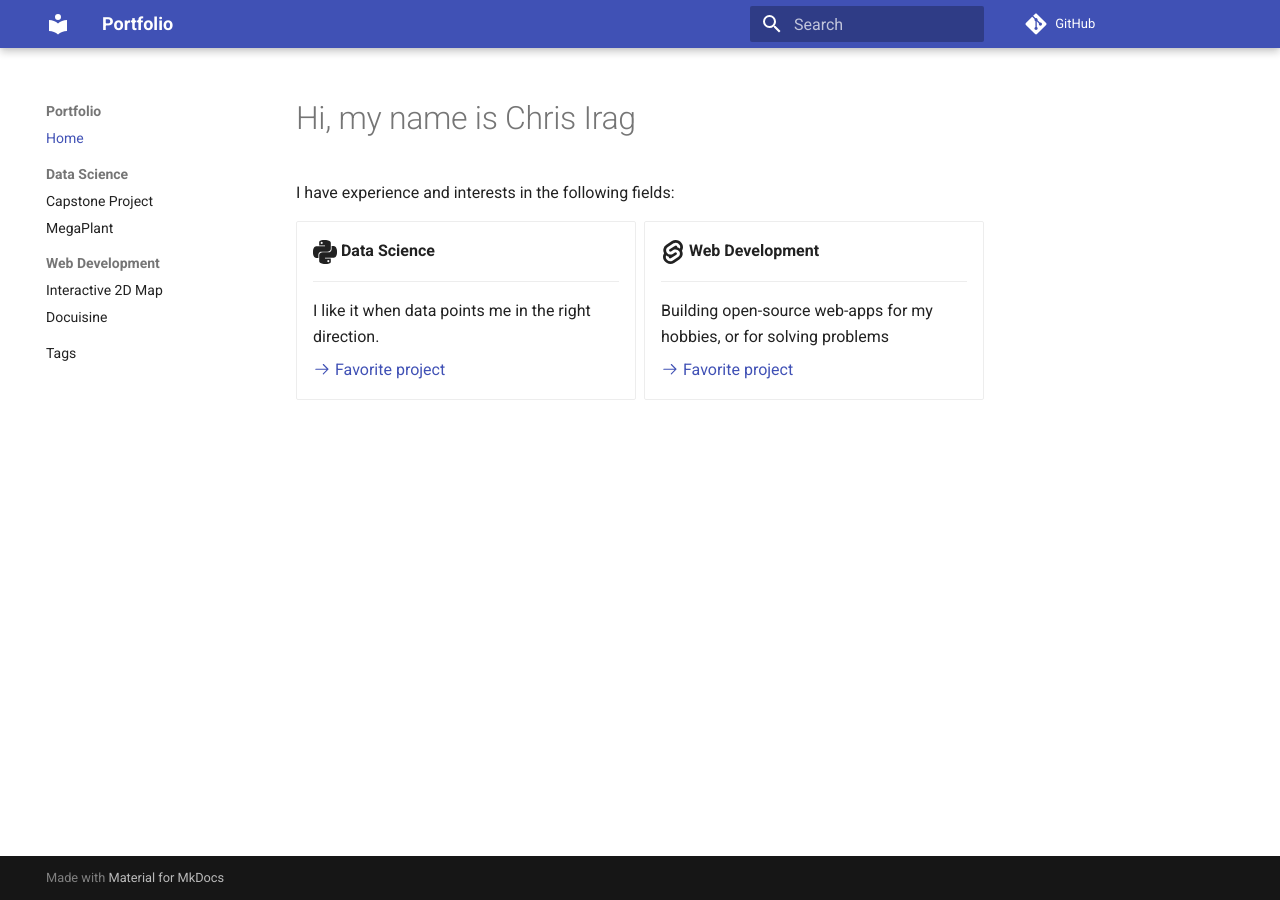
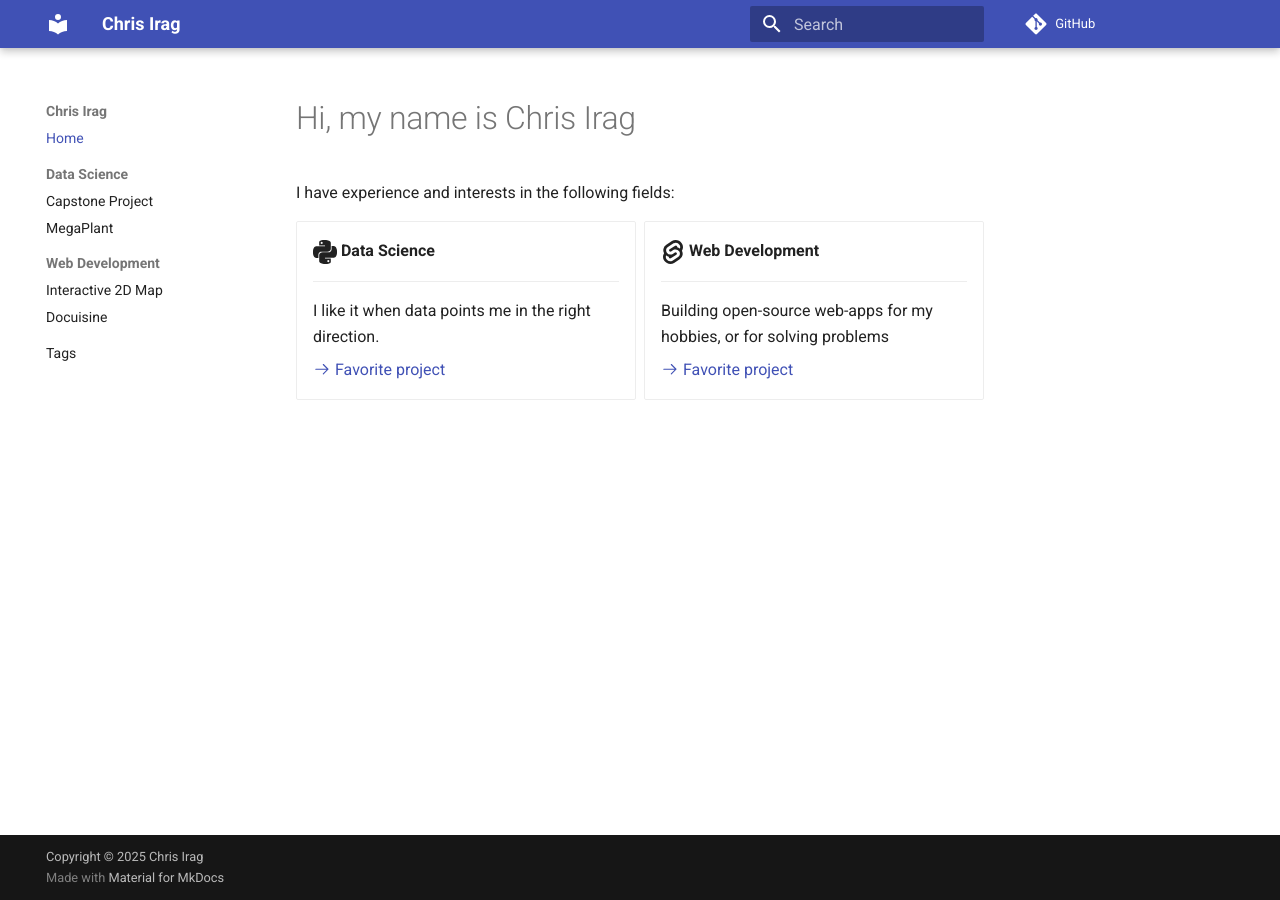
Before and after one commit to iragca/portfolio, an MkDocs documentation site: the page built from docs/index.md, in a window 1280 px wide. Built offline with MkDocs 1.6.1 and Material for MkDocs 9.7.7, drawn with Linux system fonts in a browser that asks for light colours; comment, search, counter and statistics services are not loaded.

Commit message:
fix(mkdocs.yml): update site name, copyright, and site URL

```diff
--- a/mkdocs.yml
+++ b/mkdocs.yml
@@ -1,4 +1,6 @@
-site_name: Portfolio
+site_name: Chris Irag
+copyright: Copyright &copy; 2025 Chris Irag
+site_url: https://iragca.github.io/portfolio/
 theme:
   name: material
   features:
```
